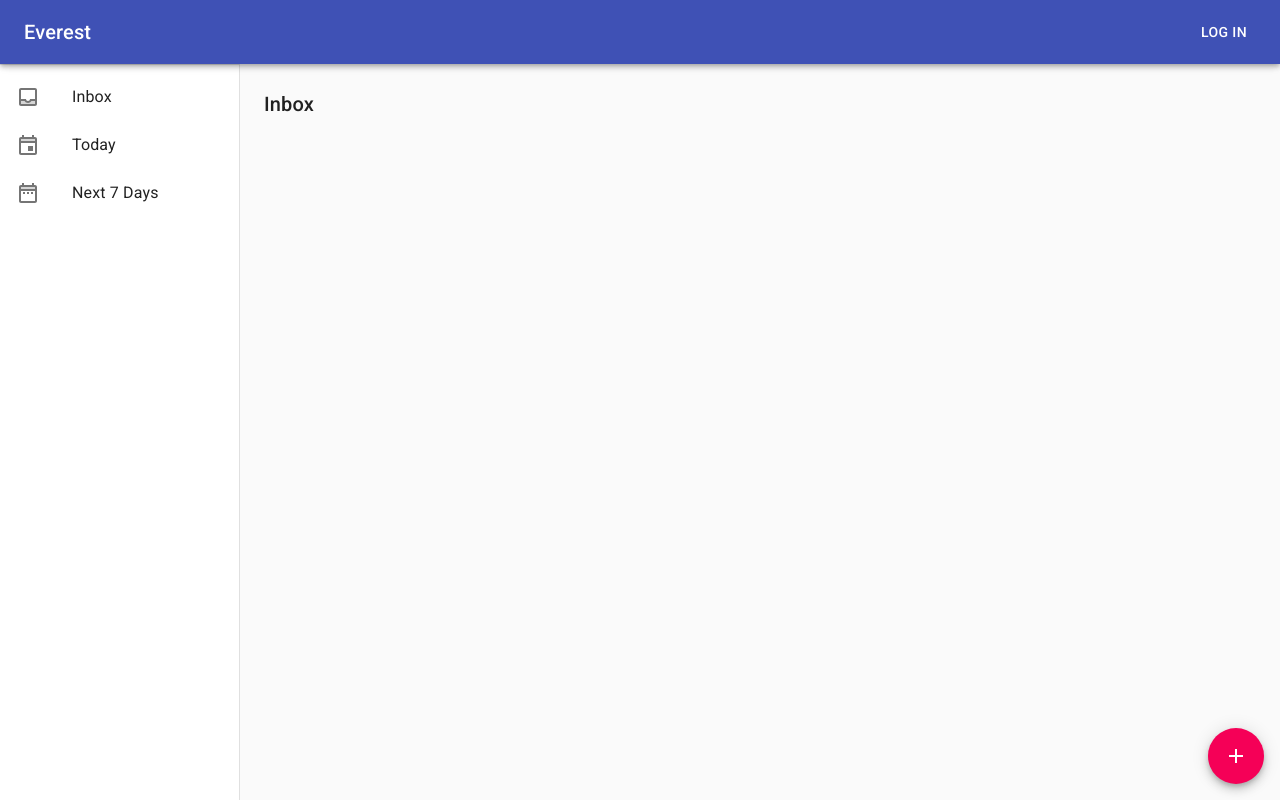
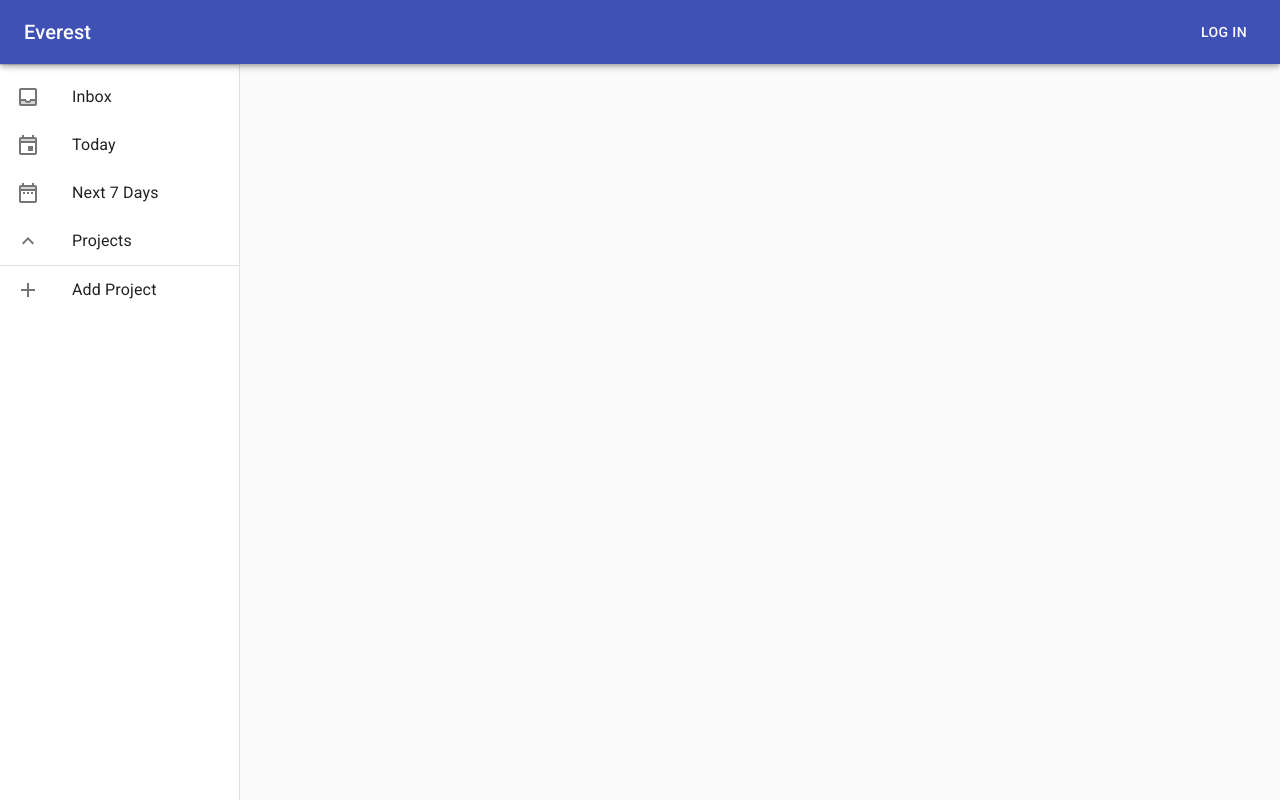
Before and after one commit to diazabdulm/Everest, a React (Create React App) app: page / in a window 1280 px wide. Built offline with nearby package versions, Linux system fonts and the light colour scheme.

Commit message:
added support for projects and their respective tasks

```diff
--- a/package.json
+++ b/package.json
@@ -5,6 +5,7 @@
   "dependencies": {
     "@material-ui/core": "^4.6.0",
     "@material-ui/icons": "^4.5.1",
+    "lodash": "^4.17.15",
     "react": "^16.11.0",
     "react-dom": "^16.11.0",
     "react-redux": "^7.1.3",
--- a/src/components/App.jsx
+++ b/src/components/App.jsx
@@ -1,5 +1,6 @@
 import React from "react";
 import { makeStyles } from "@material-ui/core/styles";
+import { Route } from "react-router-dom";
 
 import Header from "./Header";
 import Sidebar from "./Sidebar";
@@ -18,7 +19,7 @@ const App = () => {
     <div className={classes.root}>
       <Header />
       <Sidebar />
-      <Content />
+      <Route path="/project/:id" component={Content} />
     </div>
   );
 };
--- a/src/components/Content.jsx
+++ b/src/components/Content.jsx
@@ -1,10 +1,9 @@
 import React from "react";
 import { connect } from "react-redux";
-import { createStructuredSelector } from "reselect";
 import { makeStyles } from "@material-ui/core/styles";
 import Typography from "@material-ui/core/Typography";
 
-import { selectTasks } from "../redux/tasks.module";
+import { selectProject } from "../redux/projects.module";
 
 import ContentTask from "./ContentTask";
 
@@ -18,25 +17,25 @@ const useStyles = makeStyles(theme => ({
   toolbar: theme.mixins.toolbar
 }));
 
-const Content = ({ tasks }) => {
+const Content = ({ project: { id, name, tasks } }) => {
   const classes = useStyles();
 
   return (
     <main className={classes.content}>
       <div className={classes.toolbar} />
       <Typography variant="h6" gutterBottom className={classes.title}>
-        Inbox
+        {name}
       </Typography>
       {tasks.map(({ id, ...otherProps }) => (
         <ContentTask key={id} taskId={id} {...otherProps} />
       ))}
-      <ContentAddTask />
+      <ContentAddTask projectId={id} />
     </main>
   );
 };
 
-const mapStateToProps = createStructuredSelector({
-  tasks: selectTasks
+const mapStateToProps = (state, ownProps) => ({
+  project: selectProject(ownProps.match.params.id)(state)
 });
 
 export default connect(mapStateToProps)(Content);
--- a/src/components/ContentAddTask.jsx
+++ b/src/components/ContentAddTask.jsx
@@ -6,7 +6,7 @@ import Fab from "@material-ui/core/Fab";
 
 import AddIcon from "@material-ui/icons/Add";
 
-import { addTask } from "../redux/tasks.module";
+import { addTask } from "../redux/projects.module";
 
 const useStyles = makeStyles(theme => ({
   fab: {
@@ -16,7 +16,7 @@ const useStyles = makeStyles(theme => ({
   }
 }));
 
-const ContentAddTask = ({ addTask }) => {
+const ContentAddTask = ({ addTask, projectId }) => {
   const classes = useStyles();
 
   const handleAddTask = () => {
@@ -24,7 +24,7 @@ const ContentAddTask = ({ addTask }) => {
     if (!name) return;
 
     const id = uuid.v4();
-    addTask({ name, id });
+    addTask({ id, name, projectId });
   };
 
   return (
@@ -43,7 +43,4 @@ const mapDispatchToProps = dispatch => ({
   addTask: taskData => dispatch(addTask(taskData))
 });
 
-export default connect(
-  null,
-  mapDispatchToProps
-)(ContentAddTask);
+export default connect(null, mapDispatchToProps)(ContentAddTask);
--- a/src/components/ContentTask.jsx
+++ b/src/components/ContentTask.jsx
@@ -5,7 +5,7 @@ import ListItemIcon from "@material-ui/core/ListItemIcon";
 import ListItemText from "@material-ui/core/ListItemText";
 import Checkbox from "@material-ui/core/Checkbox";
 
-import { removeTask } from "../redux/tasks.module";
+import { removeTask } from "../redux/projects.module";
 
 const ContentTask = ({ taskId, name, removeTask }) => (
   <ListItem dense button disableGutters onClick={() => removeTask(taskId)}>
--- a/src/components/Sidebar.jsx
+++ b/src/components/Sidebar.jsx
@@ -12,8 +12,10 @@ import ListItemIcon from "@material-ui/core/ListItemIcon";
 import ListItemText from "@material-ui/core/ListItemText";
 
 import InboxIcon from "@material-ui/icons/InboxTwoTone";
-import CalendarTodayIcon from "@material-ui/icons/EventTwoTone";
+import EventIcon from "@material-ui/icons/EventTwoTone";
 import DateRangeIcon from "@material-ui/icons/DateRangeTwoTone";
+
+import SidebarProjectList from "./SidebarProjectList";
 
 import { toggleDrawer, selectDrawerState } from "../redux/drawer.module";
 
@@ -32,33 +34,40 @@ const useStyles = makeStyles(theme => ({
   }
 }));
 
-const Sidebar = ({ drawerState, toggleDrawer }) => {
+const Sidebar = ({ addProject, drawerState, toggleDrawer, projects }) => {
   const classes = useStyles();
   const theme = useTheme();
+
+  const directory = [
+    {
+      id: 0,
+      name: "Inbox",
+      icon: <InboxIcon />
+    },
+    {
+      id: 1,
+      name: "Today",
+      icon: <EventIcon />
+    },
+    {
+      id: 2,
+      name: "Next 7 Days",
+      icon: <DateRangeIcon />
+    }
+  ];
 
   const drawer = (
     <div>
       <div className={classes.toolbar} />
       <Divider />
       <List>
-        <ListItem button>
-          <ListItemIcon>
-            <InboxIcon />
-          </ListItemIcon>
-          <ListItemText primary="Inbox" />
-        </ListItem>
-        <ListItem button>
-          <ListItemIcon>
-            <CalendarTodayIcon />
-          </ListItemIcon>
-          <ListItemText primary="Today" />
-        </ListItem>
-        <ListItem button>
-          <ListItemIcon>
-            <DateRangeIcon />
-          </ListItemIcon>
-          <ListItemText primary="Next 7 Days" />
-        </ListItem>
+        {directory.map(({ id, name, icon }) => (
+          <ListItem button key={id}>
+            <ListItemIcon>{icon}</ListItemIcon>
+            <ListItemText primary={name} />
+          </ListItem>
+        ))}
+        <SidebarProjectList />
       </List>
     </div>
   );
@@ -104,7 +113,4 @@ const mapDispatchToProps = dispatch => ({
   toggleDrawer: () => dispatch(toggleDrawer())
 });
 
-export default connect(
-  mapStateToProps,
-  mapDispatchToProps
-)(Sidebar);
+export default connect(mapStateToProps, mapDispatchToProps)(Sidebar);
--- /dev/null
+++ b/src/components/SidebarProjectList.jsx
@@ -0,0 +1,70 @@
+import React, { Fragment } from "react";
+import { createStructuredSelector } from "reselect";
+import { connect } from "react-redux";
+import { Link } from "react-router-dom";
+import Collapse from "@material-ui/core/Collapse";
+import Divider from "@material-ui/core/Divider";
+import List from "@material-ui/core/List";
+import ListItem from "@material-ui/core/ListItem";
+import ListItemIcon from "@material-ui/core/ListItemIcon";
+import ListItemText from "@material-ui/core/ListItemText";
+
+import ExpandLess from "@material-ui/icons/ExpandLess";
+import ExpandMore from "@material-ui/icons/ExpandMore";
+import AddIcon from "@material-ui/icons/Add";
+import CircleIcon from "@material-ui/icons/FiberManualRecord";
+
+import { addProject, selectProjectList } from "../redux/projects.module";
+
+const createNewProjectData = () => {
+  const name = window.prompt(`What's the new project's name?`);
+  if (!name) return;
+
+  return { name, tasks: [] };
+};
+
+const SidebarProjectList = ({ projects, addProject }) => {
+  const [open, setOpen] = React.useState(true);
+
+  const handleClick = () => {
+    setOpen(!open);
+  };
+
+  return (
+    <Fragment>
+      <ListItem button onClick={handleClick}>
+        <ListItemIcon>{open ? <ExpandLess /> : <ExpandMore />}</ListItemIcon>
+        <ListItemText primary="Projects" />
+      </ListItem>
+      <Divider />
+      <Collapse in={open} timeout="auto" unmountOnExit>
+        <List component="div" disablePadding>
+          {projects.map(({ id, name }) => (
+            <ListItem button key={id} component={Link} to={`/project/${id}`}>
+              <ListItemIcon>
+                <CircleIcon />
+              </ListItemIcon>
+              <ListItemText primary={name} />
+            </ListItem>
+          ))}
+          <ListItem button onClick={() => addProject(createNewProjectData())}>
+            <ListItemIcon>
+              <AddIcon />
+            </ListItemIcon>
+            <ListItemText primary="Add Project" />
+          </ListItem>
+        </List>
+      </Collapse>
+    </Fragment>
+  );
+};
+
+const mapStateToProps = createStructuredSelector({
+  projects: selectProjectList
+});
+
+const mapDispatchToProps = dispatch => ({
+  addProject: projectData => dispatch(addProject(projectData))
+});
+
+export default connect(mapStateToProps, mapDispatchToProps)(SidebarProjectList);
--- /dev/null
+++ b/src/redux/projects.module.js
@@ -0,0 +1,74 @@
+import { omit } from "lodash";
+import { createSelector } from "reselect";
+
+const ADD_PROJECT = "everest/tasks/ADD_PROJECT";
+const REMOVE_PROJECT = "everest/tasks/REMOVE_PROJECT";
+const ADD_TASK = "everest/tasks/ADD_TASK";
+const REMOVE_TASK = "everest/tasks/REMOVE_TASK";
+
+export default function reducer(state = {}, action) {
+  switch (action.type) {
+    case ADD_PROJECT:
+      const id = new Date().getTime();
+      return {
+        ...state,
+        [id]: { id, ...action.payload }
+      };
+    case REMOVE_PROJECT:
+      return omit(state, action.payload);
+    case ADD_TASK:
+      return {
+        ...state,
+        [action.payload.projectId]: {
+          tasks: [
+            ...state[action.payload.projectId].tasks,
+            action.payload.newTaskData
+          ]
+        }
+      };
+    case REMOVE_TASK:
+      return {
+        ...state,
+        [action.payload.projectId]: {
+          tasks: [
+            ...state.action.payload.projectId.tasks,
+            action.payload.newTaskData
+          ]
+        }
+      };
+    default:
+      return state;
+  }
+}
+
+export const addProject = projectData => ({
+  type: ADD_PROJECT,
+  payload: projectData
+});
+
+export const removeProject = projectId => ({
+  type: REMOVE_PROJECT,
+  payload: projectId
+});
+
+export const addTask = taskData => ({
+  type: ADD_TASK,
+  payload: taskData
+});
+
+export const removeTask = taskId => ({
+  type: REMOVE_TASK,
+  payload: taskId
+});
+
+const selectProjects = state => state.projects;
+
+export const selectProject = projectId =>
+  createSelector([selectProjects], projects => projects[projectId]);
+
+
+export const selectProjectList = createSelector([selectProjects], projects =>
+  Object.keys(projects)
+    .map(id => projects[id])
+    .sort((a, b) => a - b)
+);
--- a/src/redux/root.module.js
+++ b/src/redux/root.module.js
@@ -3,7 +3,7 @@ import { combineReducers } from "redux";
 import logger from "redux-logger";
 
 import drawerReducer from "./drawer.module";
-import tasksReducer from "./tasks.module";
+import projectsReducer from "./projects.module";
 
 const middlewares = [];
 
@@ -13,7 +13,7 @@ if (process.env.NODE_ENV === "development") {
 
 const rootReducer = combineReducers({
   drawer: drawerReducer,
-  tasks: tasksReducer
+  projects: projectsReducer
 });
 
 const store = createStore(rootReducer, applyMiddleware(...middlewares));
--- a/src/redux/tasks.module.js
+++ /dev/null
@@ -1,25 +0,0 @@
-const ADD_TASK = "everest/tasks/ADD_TASK";
-const REMOVE_TASK = "everest/tasks/REMOVE_TASK";
-
-export default function reducer(state = [], action) {
-  switch (action.type) {
-    case ADD_TASK:
-      return [...state, action.payload];
-    case REMOVE_TASK:
-      return state.filter(task => task.id !== action.payload);
-    default:
-      return state;
-  }
-}
-
-export const addTask = taskData => ({
-  type: ADD_TASK,
-  payload: taskData
-});
-
-export const removeTask = taskId => ({
-  type: REMOVE_TASK,
-  payload: taskId
-});
-
-export const selectTasks = state => state.tasks;
```
